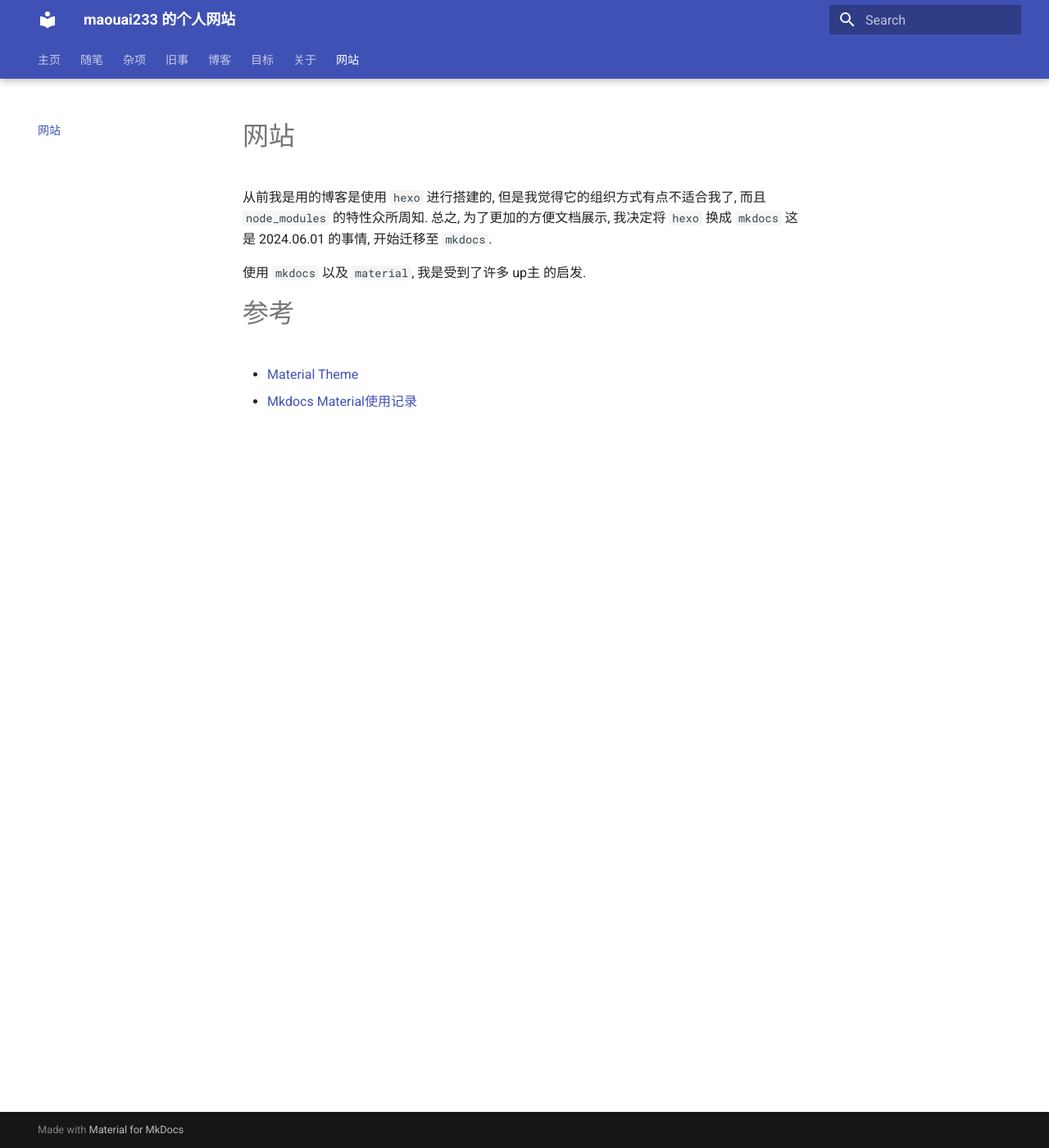
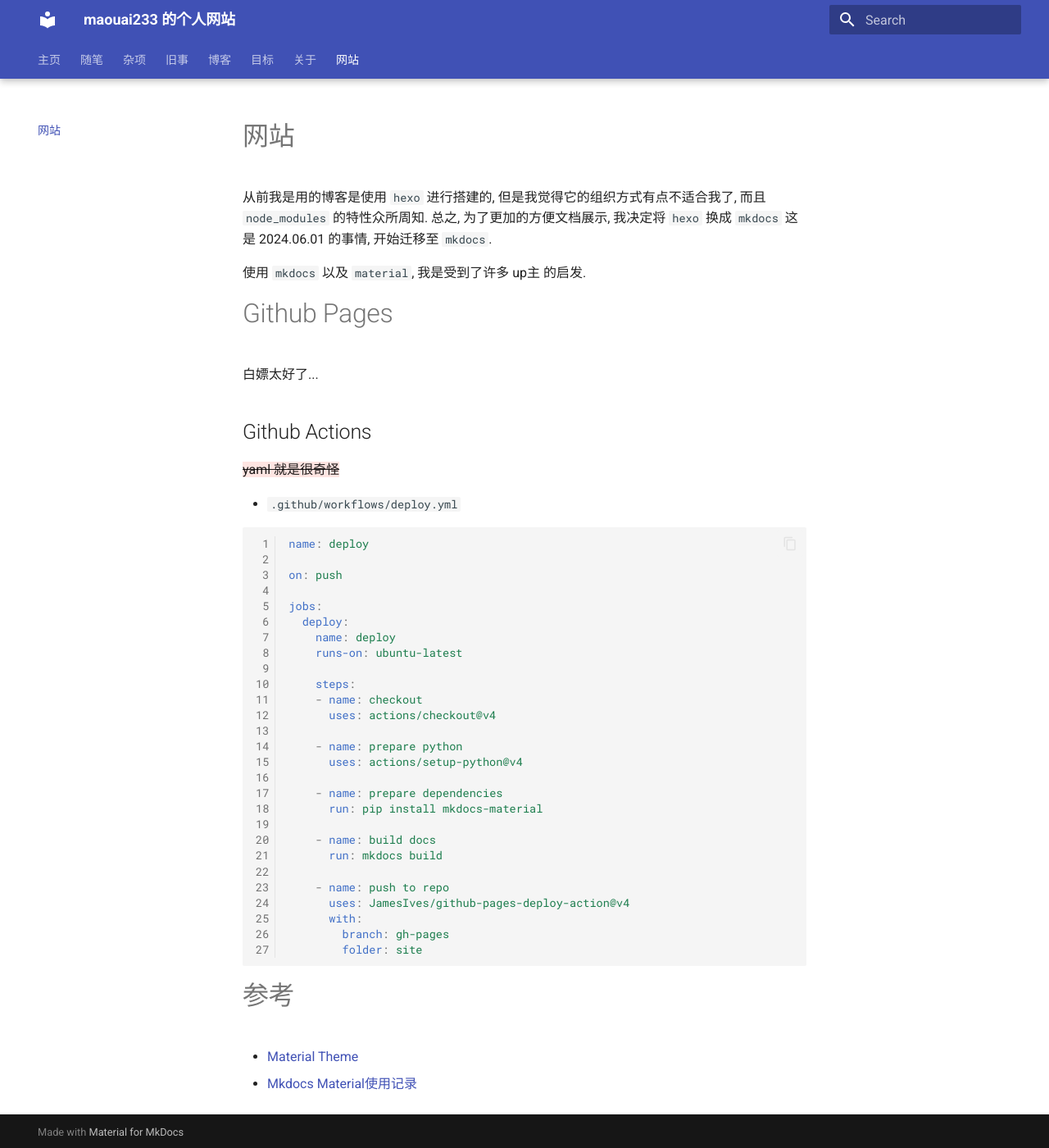
Before and after one commit to ljQAQ233/ljQAQ233.github.io, an MkDocs documentation site: the page built from docs/website.md, in a window 1280 px wide and 1400 px high. Shown: the whole window at 82% size. Built offline with MkDocs 1.6.1 and Material for MkDocs 9.7.7, drawn with Linux system fonts in a browser that asks for light colours.

Commit message:
test: test the deploy job

````diff
--- a/docs/website.md
+++ b/docs/website.md
@@ -5,6 +5,47 @@
 
 使用 `mkdocs` 以及 `material`, 我是受到了许多 up主 的启发.
 
+# Github Pages
+
+白嫖太好了...
+
+## Github Actions
+
+{--yaml 就是很奇怪--}
+
+- `.github/workflows/deploy.yml`
+
+```yml
+name: deploy
+
+on: push
+
+jobs:
+  deploy:
+    name: deploy
+    runs-on: ubuntu-latest
+
+    steps:
+    - name: checkout
+      uses: actions/checkout@v4
+
+    - name: prepare python
+      uses: actions/setup-python@v4
+
+    - name: prepare dependencies
+      run: pip install mkdocs-material
+
+    - name: build docs
+      run: mkdocs build
+
+    - name: push to repo
+      uses: JamesIves/github-pages-deploy-action@v4
+      with:
+        branch: gh-pages
+        folder: site
+
+```
+
 # 参考
 
 - [Material Theme](https://squidfunk.github.io/mkdocs-material/getting-started/)
````
Also changed, not shown: 1 other file.
